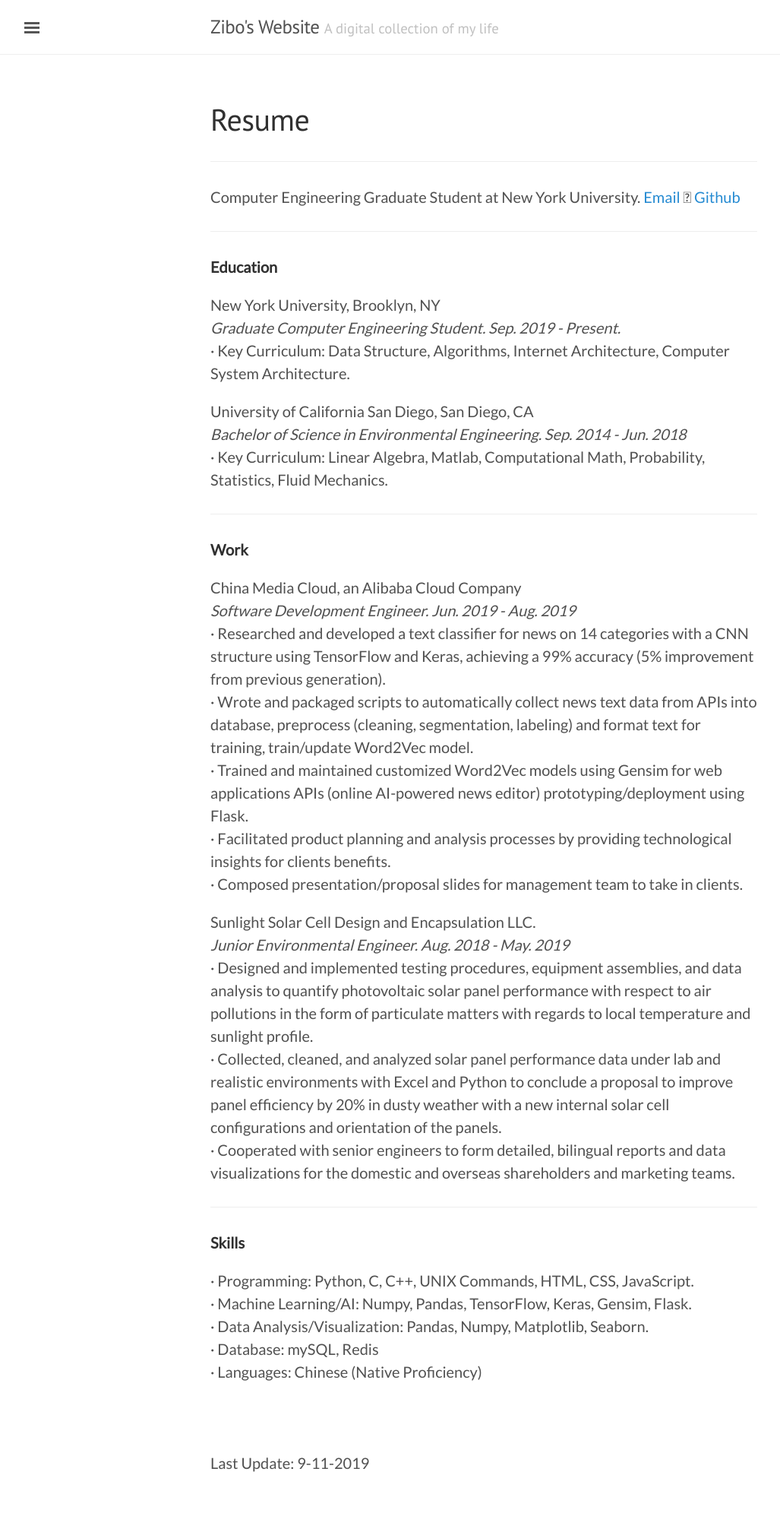
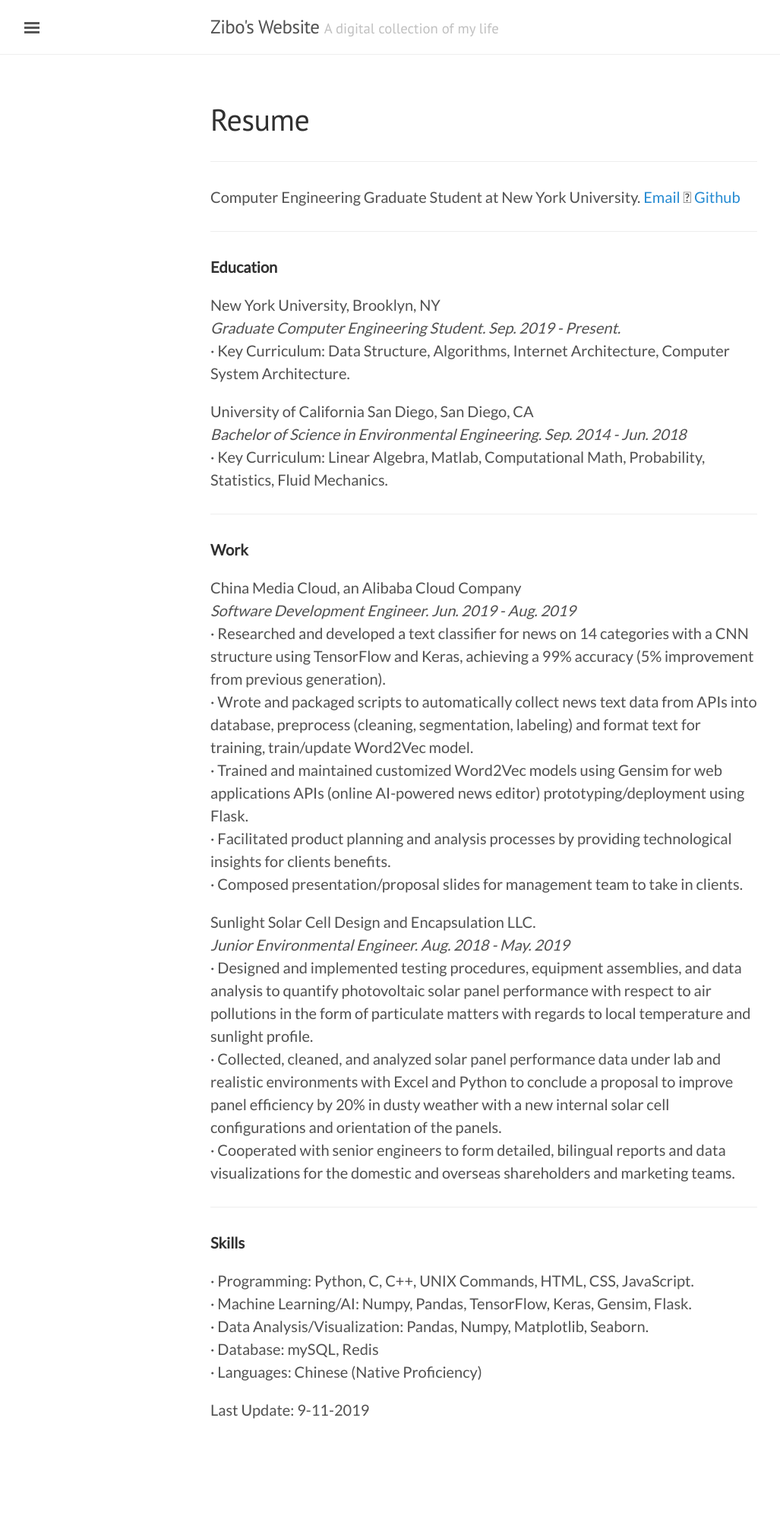
Before and after one commit to tonyzhang95/tonyzhang95.github.io, a Jekyll site: the page built from resume.md, in a window 1280 px wide. Shown: the whole page at 76% size, without its empty margins (3-1030 px from the left). Built offline with Jekyll 4.4.1, drawn with Linux system fonts in a browser that asks for light colours; nearby versions of some CDN libraries; after the commit the page ends 1950 px from its top, so only the background shows below that.

```diff
--- a/resume.md
+++ b/resume.md
@@ -23,30 +23,30 @@ _Bachelor of Science in Environmental Engineering. Sep. 2014 - Jun. 2018_
 
 __Work__
 
-China Media Cloud, an Alibaba Cloud Company \
-_Software Development Engineer. Jun. 2019 - Aug. 2019_ \
-· Researched and developed a text classifier for news on 14 categories with a CNN structure using TensorFlow and Keras, achieving a 99% accuracy (5% improvement from previous generation). \
-· Wrote and packaged scripts to automatically collect news text data from APIs into database, preprocess (cleaning, segmentation, labeling) and format text for training, train/update Word2Vec model. \
-· Trained and maintained customized Word2Vec models using Gensim for web applications APIs (online AI-powered news editor) prototyping/deployment using Flask. \
-· Facilitated product planning and analysis processes by providing technological insights for clients benefits. \
+China Media Cloud, an Alibaba Cloud Company
+_Software Development Engineer. Jun. 2019 - Aug. 2019_
+· Researched and developed a text classifier for news on 14 categories with a CNN structure using TensorFlow and Keras, achieving a 99% accuracy (5% improvement from previous generation).
+· Wrote and packaged scripts to automatically collect news text data from APIs into database, preprocess (cleaning, segmentation, labeling) and format text for training, train/update Word2Vec model.
+· Trained and maintained customized Word2Vec models using Gensim for web applications APIs (online AI-powered news editor) prototyping/deployment using Flask.
+· Facilitated product planning and analysis processes by providing technological insights for clients benefits.
 · Composed presentation/proposal slides for management team to take in clients.
 
-Sunlight Solar Cell Design and Encapsulation LLC. \
-_Junior Environmental Engineer. Aug. 2018 - May. 2019_ \
-· Designed and implemented testing procedures, equipment assemblies, and data analysis to quantify photovoltaic solar panel performance with respect to air pollutions in the form of particulate matters with regards to local temperature and sunlight profile. \
-· Collected, cleaned, and analyzed solar panel performance data under lab and realistic environments with Excel and Python to conclude a proposal to improve panel efficiency by 20% in dusty weather with a new internal solar cell configurations and orientation of the panels. \
+Sunlight Solar Cell Design and Encapsulation LLC.
+_Junior Environmental Engineer. Aug. 2018 - May. 2019_
+· Designed and implemented testing procedures, equipment assemblies, and data analysis to quantify photovoltaic solar panel performance with respect to air pollutions in the form of particulate matters with regards to local temperature and sunlight profile.
+· Collected, cleaned, and analyzed solar panel performance data under lab and realistic environments with Excel and Python to conclude a proposal to improve panel efficiency by 20% in dusty weather with a new internal solar cell configurations and orientation of the panels.
 · Cooperated with senior engineers to form detailed, bilingual reports and data visualizations for the domestic and overseas shareholders and marketing teams.
 
 ***
 
 __Skills__
 
-· Programming: Python, C, C++, UNIX Commands, HTML, CSS, JavaScript. \
-· Machine Learning/AI: Numpy, Pandas, TensorFlow, Keras, Gensim, Flask. \
-· Data Analysis/Visualization: Pandas, Numpy, Matplotlib, Seaborn. \
-· Database: mySQL, Redis \
-· Languages: Chinese (Native Proficiency) \
- \
- \
- \
+· Programming: Python, C, C++, UNIX Commands, HTML, CSS, JavaScript.
+· Machine Learning/AI: Numpy, Pandas, TensorFlow, Keras, Gensim, Flask.
+· Data Analysis/Visualization: Pandas, Numpy, Matplotlib, Seaborn.
+· Database: mySQL, Redis
+· Languages: Chinese (Native Proficiency)
+
+
+
 Last Update: 9-11-2019
```
